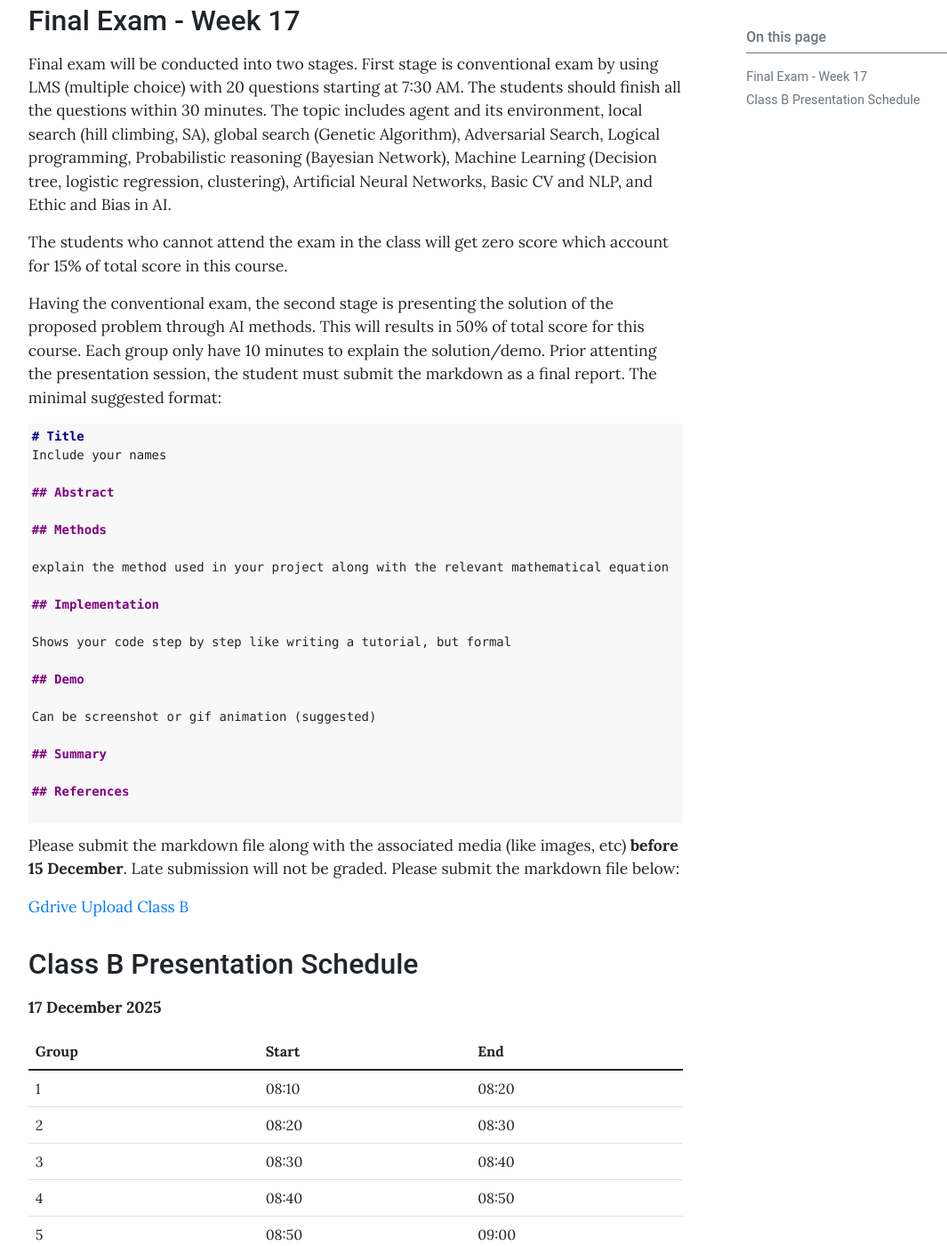
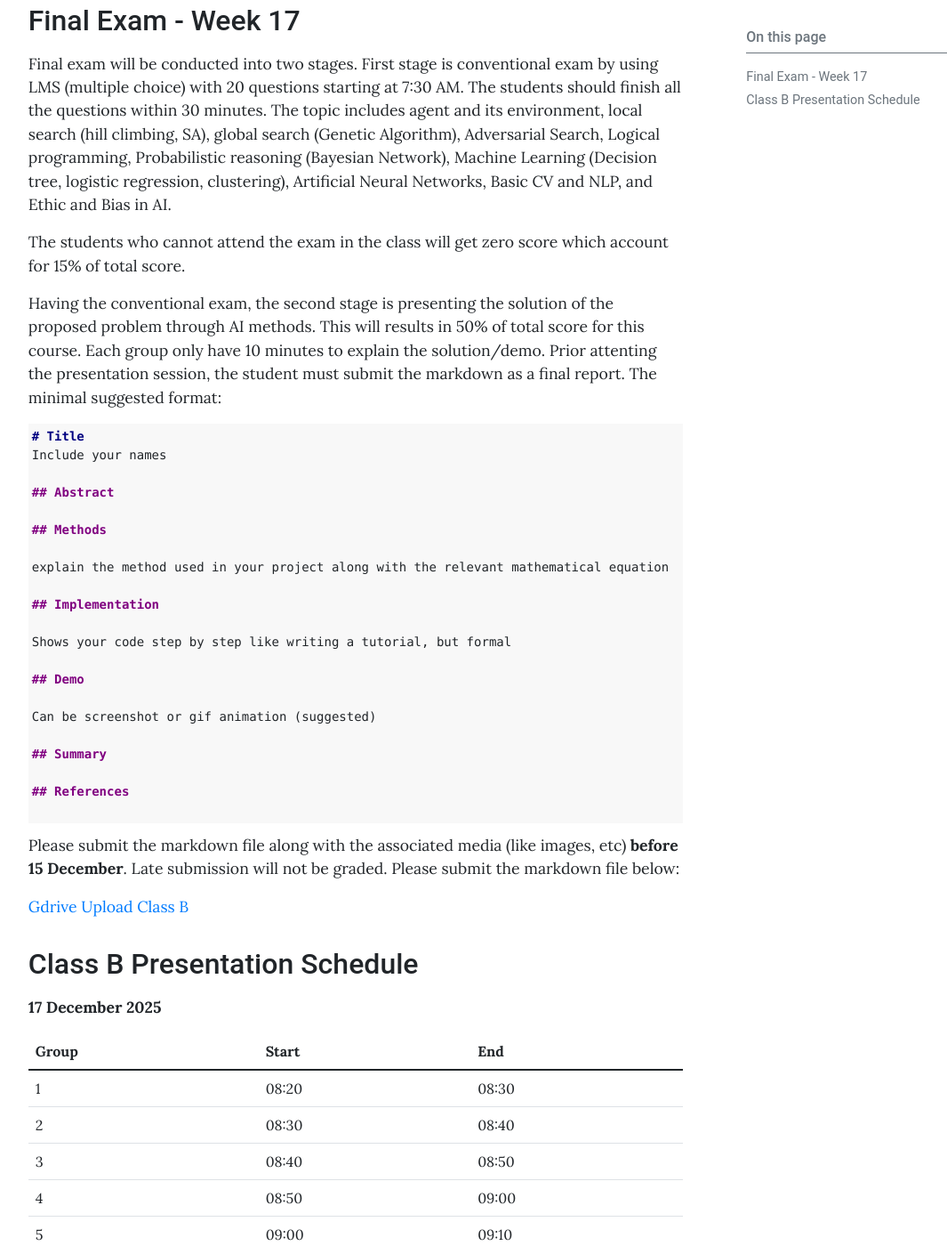
Before and after one commit to gusti-alfarisy/gusti-alfarisy.github.io, a Jekyll site: the page built from _posts/2025-12-05-final-exam-info-intro-ai.md, in a window 1280 px wide and 1400 px high, scrolled down 476 px. Shown: the whole window at 89% size, without its empty margins (74-1139 px from the left). Built offline with Jekyll 4.4.1, drawn with Linux system fonts in a browser that asks for light colours; some of the changed text lies outside the part shown.

Commit message:
adding final exam info for intro AI

```diff
--- a/_posts/2025-12-05-final-exam-info-intro-ai.md
+++ b/_posts/2025-12-05-final-exam-info-intro-ai.md
@@ -14,7 +14,7 @@ toc: true
 
 Final exam will be conducted into two stages. First stage is conventional exam by using LMS (multiple choice) with 20 questions starting at 7:30 AM. The students should finish all the questions within 30 minutes. The topic includes agent and its environment, local search (hill climbing, SA), global search (Genetic Algorithm), Adversarial Search, Logical programming, Probabilistic reasoning (Bayesian Network), Machine Learning (Decision tree, logistic regression, clustering), Artificial Neural Networks, Basic CV and NLP, and Ethic and Bias in AI.
 
-The students who cannot attend the exam in the class will get zero score which account for 15% of total score in this course.
+The students who cannot attend the exam in the class will get zero score which account for 15% of total score.
 
 Having the conventional exam, the second stage is presenting the solution of the proposed problem through AI methods. This will results in 50% of total score for this course. Each group only have 10 minutes to explain the solution/demo. Prior attenting the presentation session, the student must submit the markdown as a final report. The minimal suggested format:
 
@@ -50,16 +50,16 @@ Please submit the markdown file along with the associated media (like images, et
 
 | Group | Start | End   |
 |-------|-------|-------|
-| 1     | 08:10 | 08:20 |
-| 2     | 08:20 | 08:30 |
-| 3     | 08:30 | 08:40 |
-| 4     | 08:40 | 08:50 |
-| 5     | 08:50 | 09:00 |
-| 6     | 09:00 | 09:10 |
-| 7     | 09:10 | 09:20 |
-| 8     | 09:20 | 09:30 |
-| 9     | 09:30 | 09:40 |
-| 10    | 09:40 | 09:50 |
-| 11    | 09:50 | 10:00 |
+| 1     | 08:20 | 08:30 |
+| 2     | 08:30 | 08:40 |
+| 3     | 08:40 | 08:50 |
+| 4     | 08:50 | 09:00 |
+| 5     | 09:00 | 09:10 |
+| 6     | 09:10 | 09:20 |
+| 7     | 09:20 | 09:30 |
+| 8     | 09:30 | 09:40 |
+| 9     | 09:40 | 09:50 |
+| 10    | 09:50 | 10:00 |
+| 11    | 10:00 | 10:10 |
 
 **Important:** Students who arrive late or miss their scheduled time will **not** be allowed to participate in the final exam. If you have a serious scheduling conflict, **you must inform the lecturer *before* the presentation day** so an alternative can be arranged. Late communication cannot be accommodated!
```
